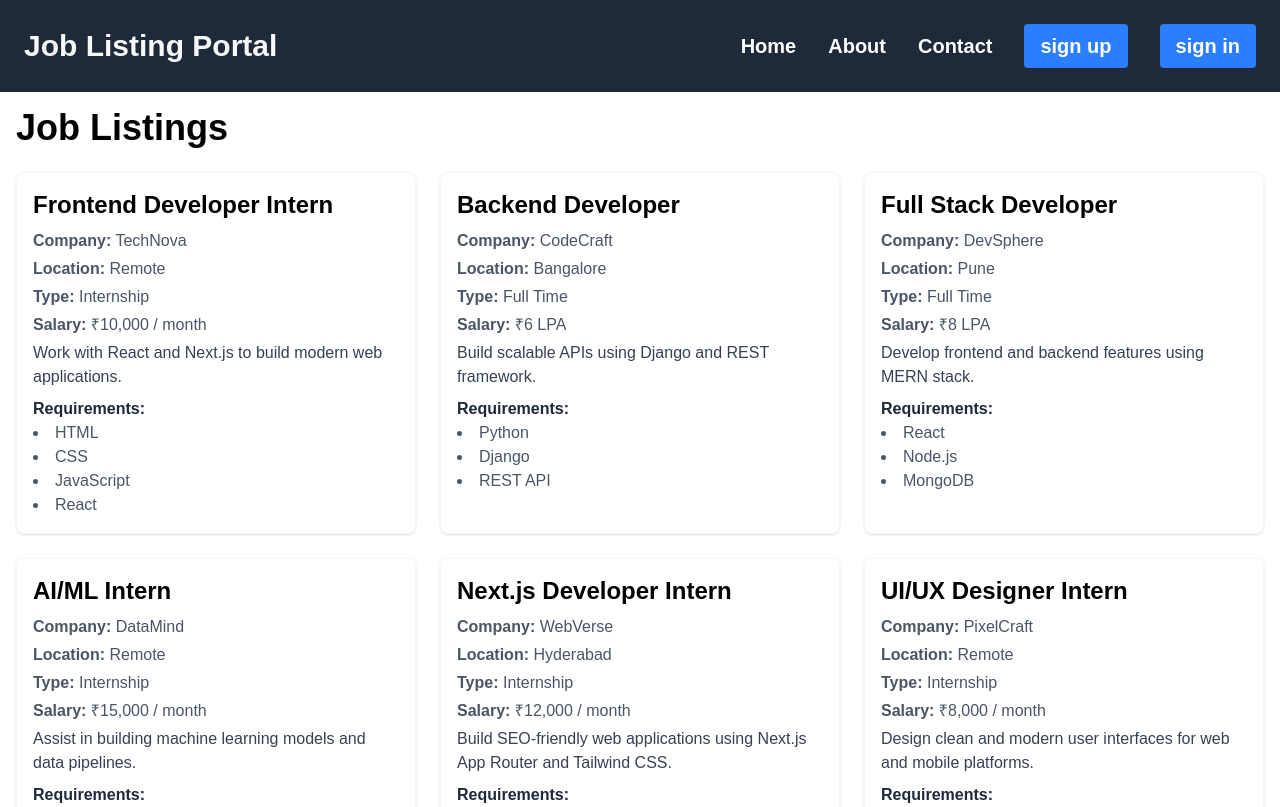
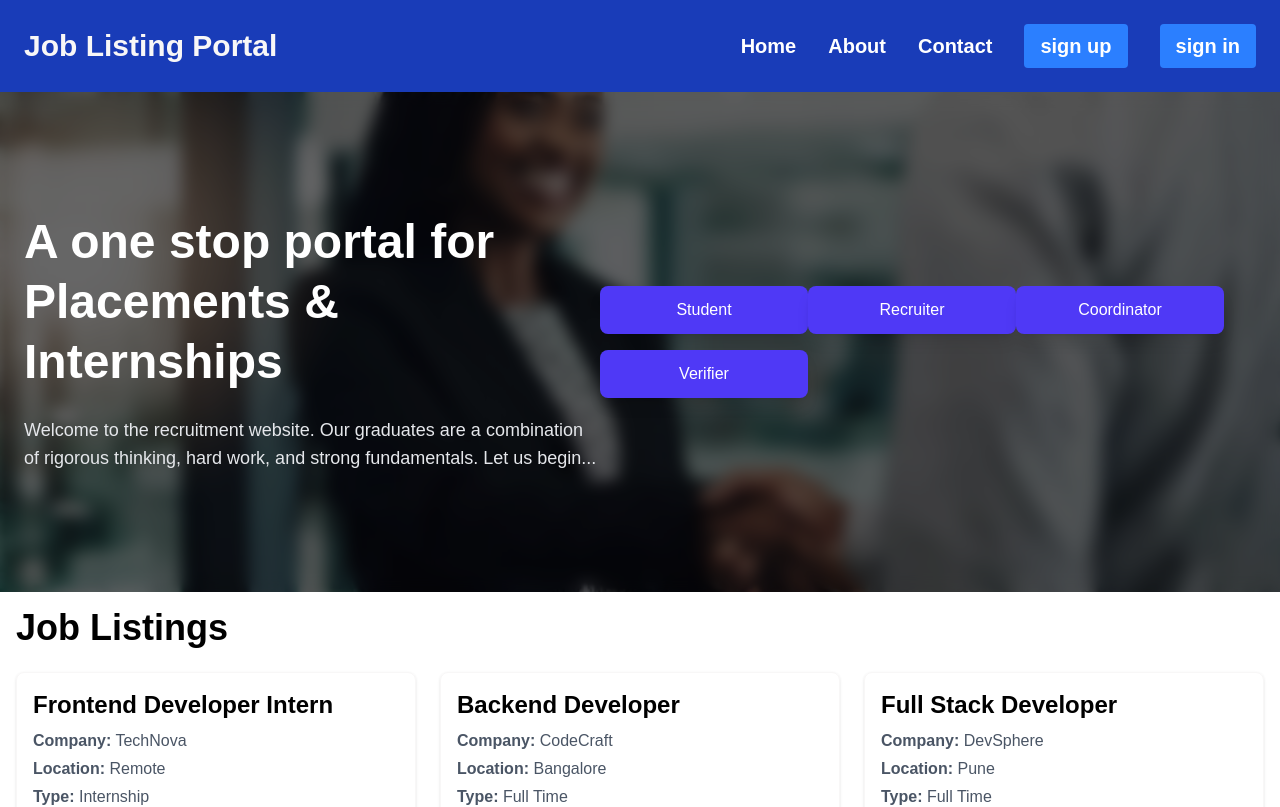
Before and after one commit to Dipali-git-coder/Job-Portal, a Next.js app in the folder my-app/: page / in a window 1280 px wide. Shown: the top 807 px of the page. Built offline with nearby package versions, Linux system fonts and the light colour scheme.

Commit message:
add hero section

```diff
--- /dev/null
+++ b/my-app/src/app/components/Herosection.js
@@ -0,0 +1,49 @@
+"use client";
+
+import Image from "next/image";
+
+export default function HeroSection() {
+  return (
+    <section className="relative w-full h-[500px] flex items-center">
+
+      {/* Background Image */}
+      <Image
+        src="/job portal hero section.jpg" // put your image inside public folder
+        alt="Campus Background"
+        fill
+        priority
+        className="object-cover"
+      />
+
+      {/* Dark Overlay */}
+      <div className="absolute inset-0 backdrop-blur-sm bg-black/60"></div>
+
+      {/* Content Container */}
+      <div className="relative z-10 container mx-auto px-6 flex flex-col md:flex-row justify-between items-center text-white">
+
+        {/* Left Content */}
+        <div className="max-w-xl space-y-6">
+          <h1 className="text-4xl md:text-5xl font-bold leading-tight">
+            A one stop portal for <br /> Placements & Internships
+          </h1>
+          <p className="text-gray-200 text-lg">
+            Welcome to the recruitment website. Our graduates are a combination
+            of rigorous thinking, hard work, and strong fundamentals. Let us begin...
+          </p>
+        </div>
+
+        {/* Right Buttons */}
+        <div className="mt-8 md:mt-0 space-y-4">
+          {["Student", "Recruiter", "Coordinator", "Verifier"].map((role) => (
+            <button
+              key={role}
+              className="w-52 py-3 rounded-lg bg-indigo-600 hover:bg-indigo-700 transition duration-300 shadow-lg"
+            >
+              {role}
+            </button>
+          ))}
+        </div>
+      </div>
+    </section>
+  );
+}
--- a/my-app/src/app/components/Navbar.js
+++ b/my-app/src/app/components/Navbar.js
@@ -4,7 +4,7 @@ import Link from 'next/link'
 export default function Navbar() {
   return (
     <div>
-        <nav className="flex items-center justify-between p-6 bg-gray-800">
+        <nav className="flex items-center justify-between p-6 bg-blue-800 backdrop-blur-md">
                 <Link href={"/"} className='font-bold text-3xl'>Job Listing Portal</Link>
             <div className="text-white font-bold text-xl gap-8 flex-row flex items-center">
                 <Link href={"/"}>Home</Link>
--- a/my-app/src/app/page.js
+++ b/my-app/src/app/page.js
@@ -1,9 +1,12 @@
 import Image from "next/image";
 import {jobs} from "./data/jobs";
 import JobFilters from "./jobs/JobFilters";
+import HeroSection from "./components/Herosection";
 
 export default function Home() {
   return (
+    <main>
+    <HeroSection />
     <div className="container mx-auto p-4">
       <h1 className="text-4xl font-bold mb-6 text-black">Job Listings</h1>
       <div className="grid grid-cols-1 md:grid-cols-2 lg:grid-cols-3 gap-6">
@@ -27,5 +30,6 @@ export default function Home() {
         ))}
       </div>
     </div>
+  </main>
   );
 }
```
Also changed, not shown: my-app/public/job portal hero section.jpg (added).
